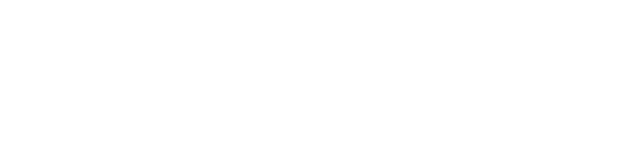
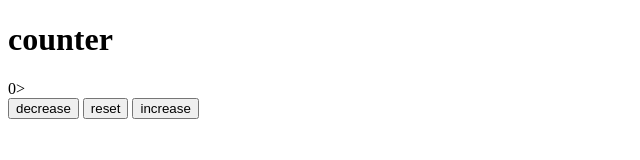
Before and after one commit to MaximEYakovlev/Counter-JavaScript, a plain HTML site: page index.html in a window 1280 px wide. Shown: the whole page, without its empty margins (0-640 px from the left). Drawn offline with Linux system fonts and the light colour scheme.

Commit message:
add html

```diff
--- a/index.html
+++ b/index.html
@@ -8,5 +8,17 @@
     <script defer src="./app.js"></script>
     <title>Counter</title>
   </head>
-  <body></body>
+  <body>
+    <main>
+      <div class="container">
+        <h1>сounter</h1>
+        <span id="value">0</span>>
+        <div class="button-container">
+          <button class="btn decrease">decrease</button>
+          <button class="btn reset">reset</button>
+          <button class="btn increase">increase</button>
+        </div>
+      </div>
+    </main>
+  </body>
 </html>
```
